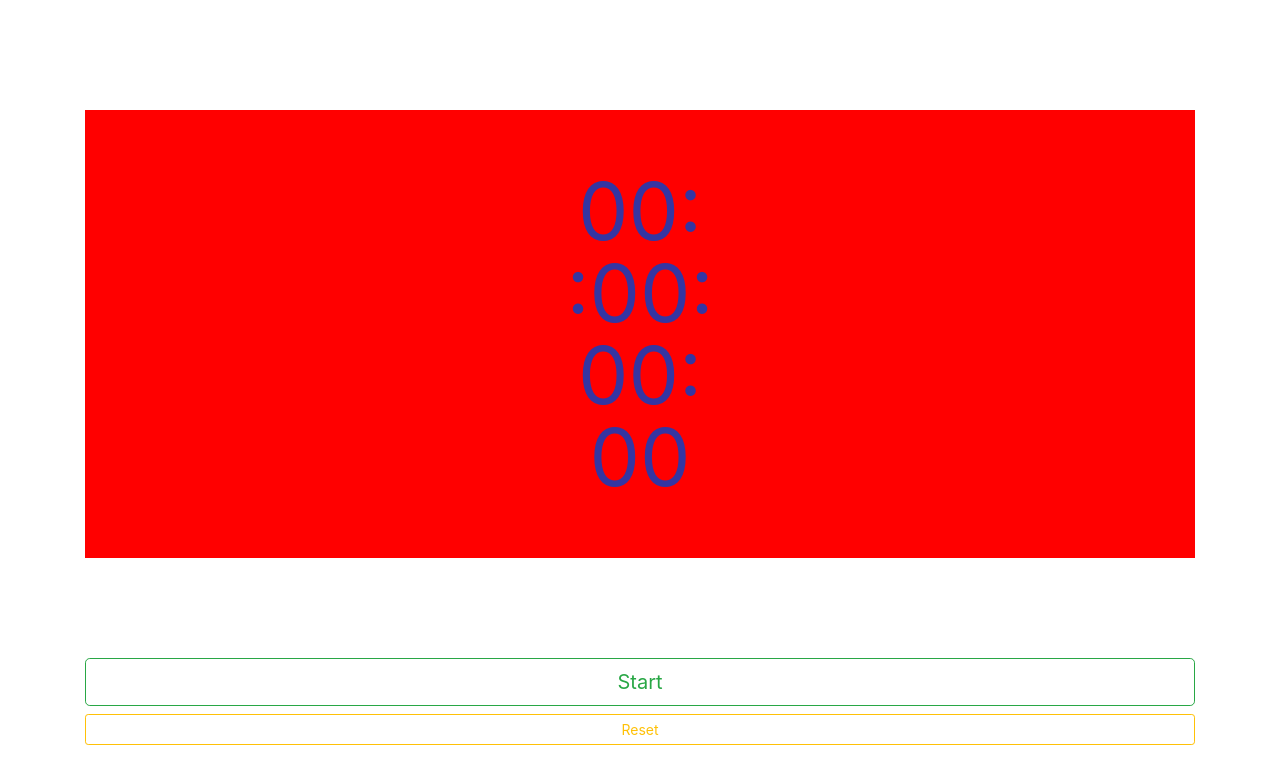
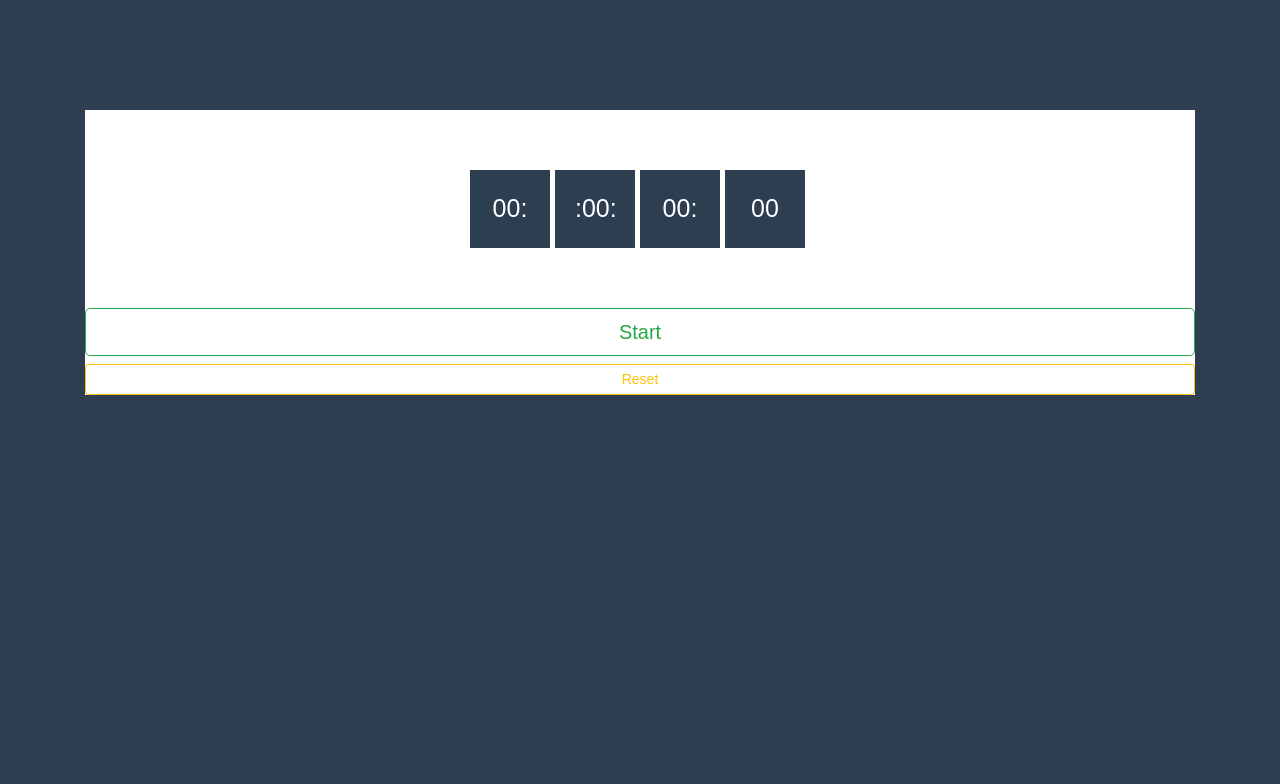
Before and after one commit to grlara9/react_stopwatch, a React (Create React App) app in the folder react-stopwatch/: page / in a window 1280 px wide. Shown: the top 784 px of the page. Built offline with nearby package versions, Linux system fonts and the light colour scheme.

Commit message:
change the body color and the timer style

```diff
--- a/react-stopwatch/src/App.css
+++ b/react-stopwatch/src/App.css
@@ -1,17 +1,19 @@
 * {
+  padding: 0px;
+  margin: 0px;
   box-sizing: border-box;
 }
 
-body {
+body{
   padding: 10px;
   font-family: sans-serif;
-  background-color: #3535A2
+  background:#2C3E50;
 }
 .counter {
   width: 100%;
-    background: red;
-    margin: 100px auto;
-    position: relative;
+  background: white;
+  margin: 100px auto;
+  position: relative;
 
 }
 
@@ -21,8 +23,11 @@ body {
 }
 
 .counter .time-value {
-  padding: 1px;
-  font-size: 500%;;
-  color: #3535A2;
-  line-height: 1;
+  background:#2C3E50;
+    color: #fff;
+    display: inline-block;
+    font-size: 25px;
+    padding: 20px;
+    width: 80px;
+    margin-right:5px;
 }
--- a/react-stopwatch/src/App.js
+++ b/react-stopwatch/src/App.js
@@ -1,6 +1,6 @@
 import React from 'react';
+import "bootstrap/dist/css/bootstrap.min.css";
 import './App.css';
-import "bootstrap/dist/css/bootstrap.min.css";
 import Stopwatch from './components/stopwatch.component'
 
 function App() {
--- a/react-stopwatch/src/components/stopwatch.component.js
+++ b/react-stopwatch/src/components/stopwatch.component.js
@@ -60,11 +60,11 @@ class Stopwatch extends Component{
                             {milliseconds}
                         </div>
                     </div>
-                </div>
                 <button  className={this.state.isRunning? "btn btn-outline-danger btn-lg btn-block": "btn btn-outline-success btn-lg btn-block"}
                  onClick={this.handleStartStop}>{this.state.isRunning? "Stop":"Start"}
                  </button>
                 <button className="btn btn-outline-warning btn-sm btn-block" onClick={this.reset}>Reset</button>
+                 </div>
             </div>
         )
     }
```
